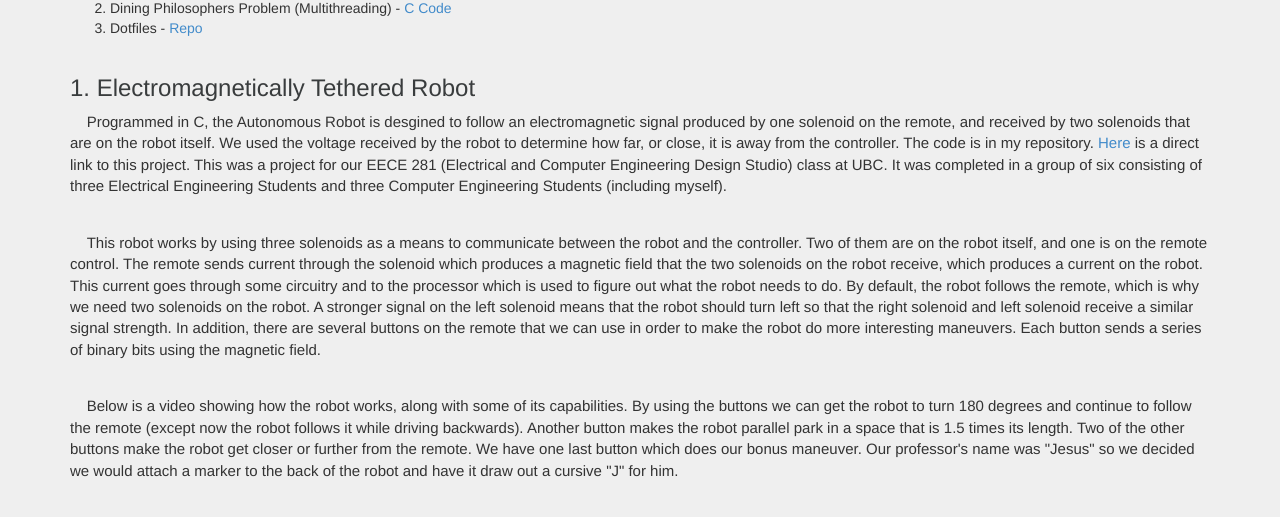
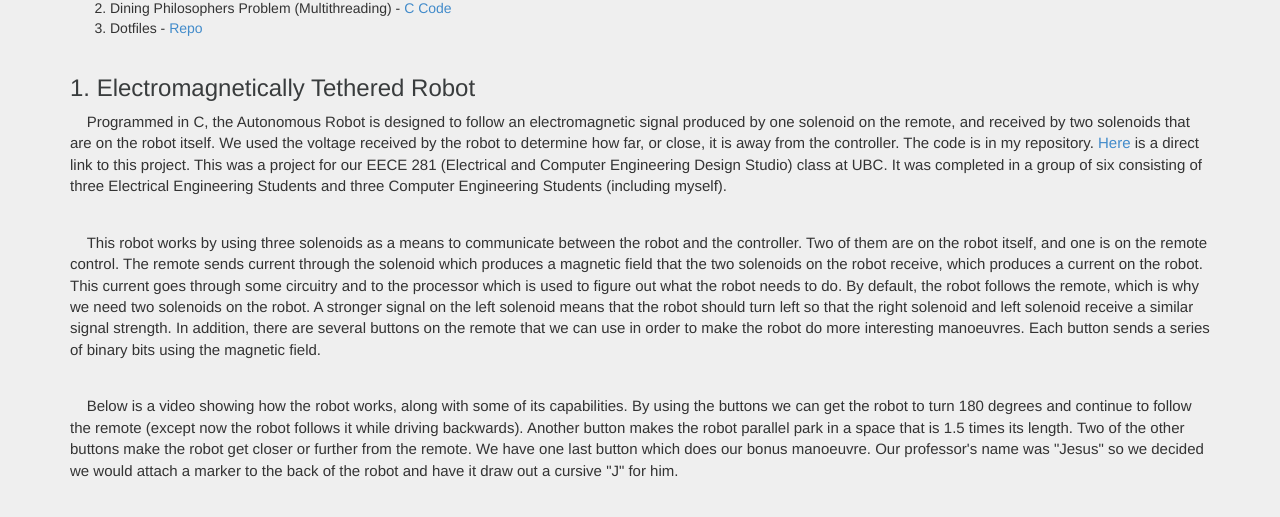
Before and after one commit to hallzy/website, a PHP site: page /projects.php in a window 1280 px wide. Shown: the part 514-1031 px from the top of the page. Run offline with PHP 8.4, Linux system fonts and the light colour scheme; grey boxes are pictures that could not be loaded.

Commit message:
Spelling fixes

```diff
--- a/source_files/aboutme.php
+++ b/source_files/aboutme.php
@@ -59,7 +59,7 @@
                   Ubuntu, and Elementary OS.
               </li>
               <li>I have used three different types of version control. They are
-                  Git (git), Subversion (svn), and Mercurial (hg), but I use Git
+                  Git (git), Subversion (SVN), and Mercurial (Hg), but I use Git
                   on a regular basis and am very comfortable with it.
               </li>
             </ul>
--- a/source_files/projects.php
+++ b/source_files/projects.php
@@ -31,7 +31,7 @@
           </ol>
           <h2>1. Electromagnetically Tethered Robot</h2>
           <p>&nbsp;&nbsp;&nbsp;&nbsp;Programmed in C, the Autonomous Robot is
-          desgined to follow an electromagnetic signal produced by one solenoid
+          designed to follow an electromagnetic signal produced by one solenoid
           on the remote, and received by two solenoids that are on the robot
           itself. We used the voltage received by the robot to determine how
           far, or close, it is away from the controller. The code is in my
@@ -55,7 +55,7 @@
           that the robot should turn left so that the right solenoid and left
           solenoid receive a similar signal strength. In addition, there are
           several buttons on the remote that we can use in order to make the
-          robot do more interesting maneuvers. Each button sends a series of
+          robot do more interesting manoeuvres. Each button sends a series of
           binary bits using the magnetic field.
           </p>
           <p>&nbsp;&nbsp;&nbsp;&nbsp;Below is a video showing how the robot
@@ -65,7 +65,7 @@
           Another button makes the robot parallel park in a space that is 1.5
           times its length. Two of the other buttons make the robot get closer
           or further from the remote. We have one last button which does our
-          bonus maneuver. Our professor's name was "Jesus" so we decided we
+          bonus manoeuvre. Our professor's name was "Jesus" so we decided we
           would attach a marker to the back of the robot and have it draw out a
           cursive "J" for him.
           </p>
```
